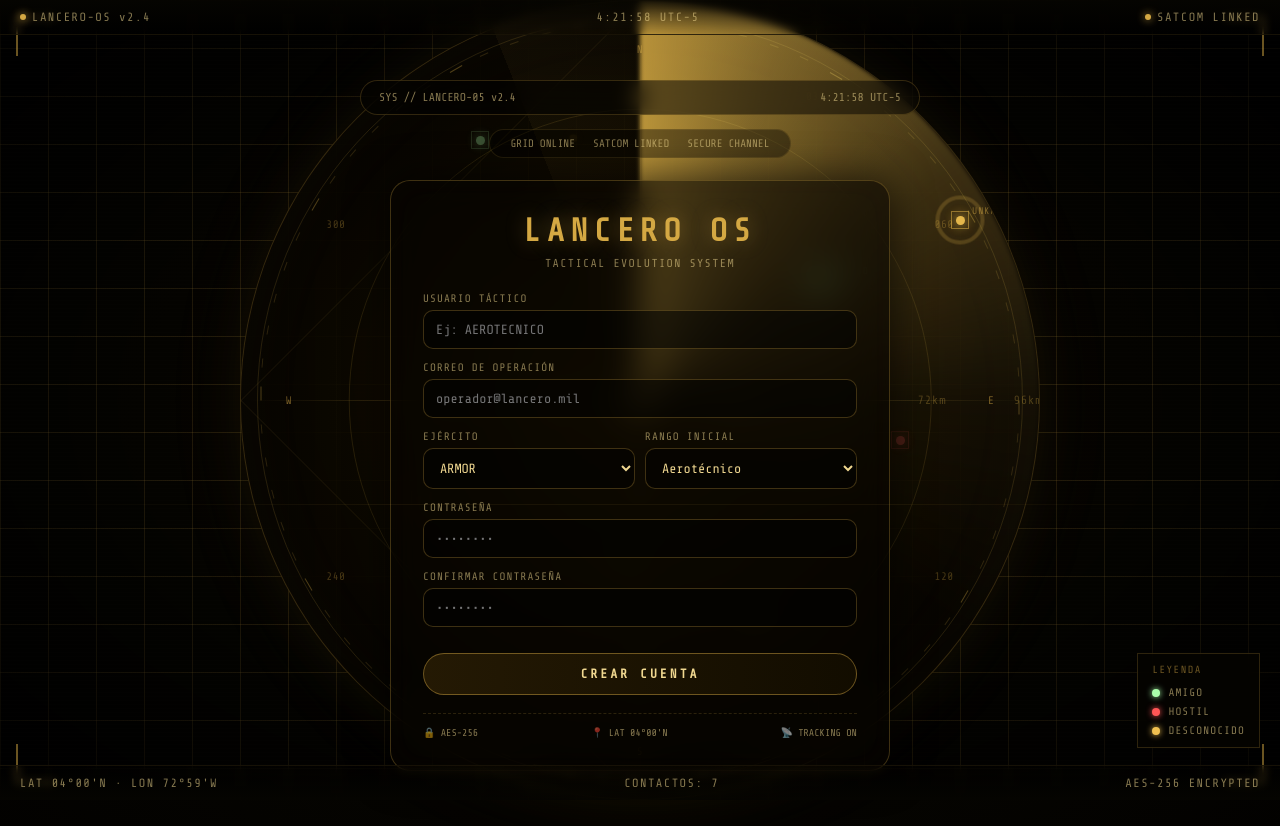
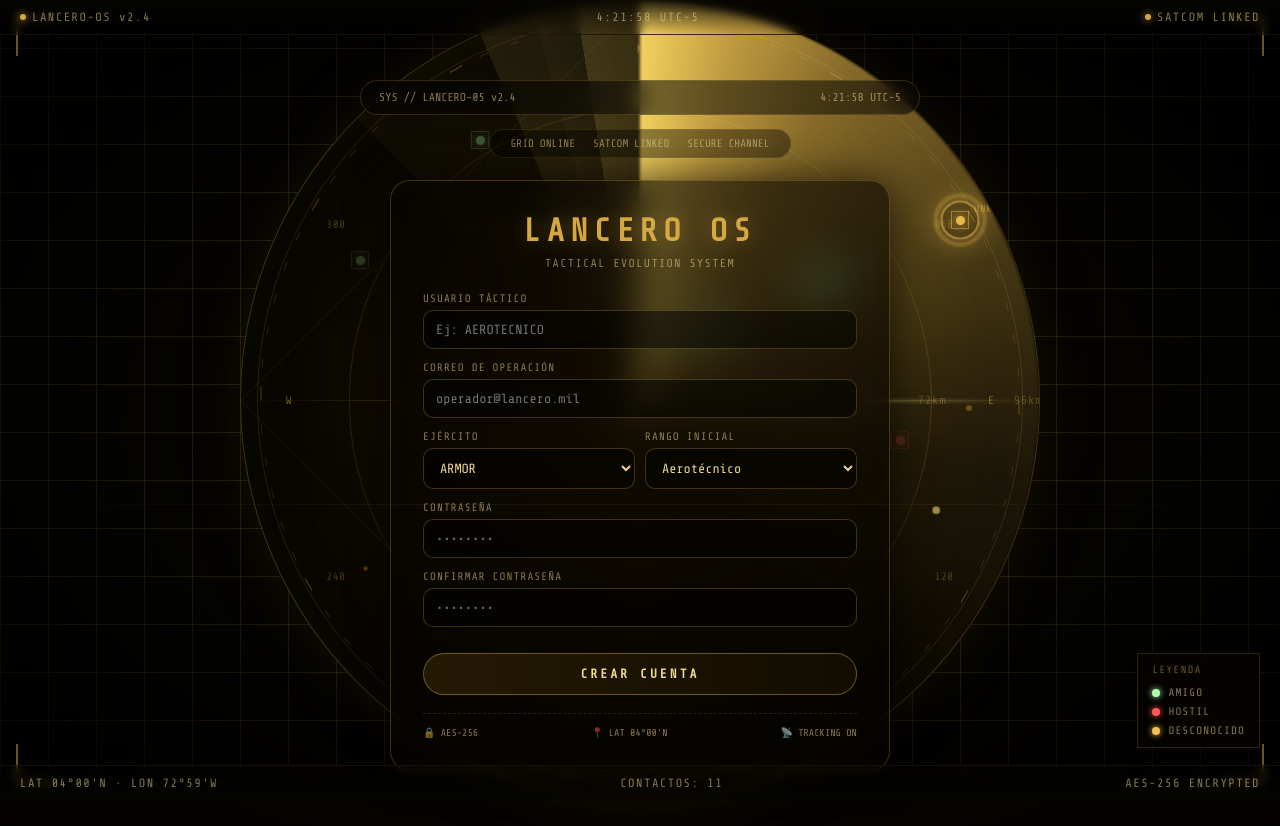
Before and after one commit to Ricardo-Orozco2603/Lancero_OS, a plain HTML site: page index.html in a window 1280 px wide. Drawn offline with nearby package versions, Linux system fonts and the light colour scheme; animation ran at ten frames a second.

Commit message:
feat: enhance radar detection visuals and static blips

```diff
--- a/Radar.js
+++ b/Radar.js
@@ -17,6 +17,10 @@ const contacts = [
   { x:  260, y:   40, type: 'HOSTILE' },
   { x: -160, y: -260, type: 'FRIEND'  },
   { x:  320, y: -180, type: 'UNKNOWN' },
+  { x:   60, y:  -70, type: 'FRIEND'  },
+  { x: -130, y:   60, type: 'UNKNOWN' },
+  { x:  200, y:  160, type: 'HOSTILE' },
+  { x: -280, y: -140, type: 'FRIEND'  },
 ];
 
 const COLOR = {
@@ -98,21 +102,45 @@ function createPing(c) {
   c.cooldown = true;
   const col = COLOR[c.type];
 
-  // outer ring expand
+  // outer ring expand — 2 concentric rings
+  [6, 10].forEach((halfSz, i) => {
     const ping = document.createElement('div');
     ping.style.cssText = `
       position:absolute;
-    width:12px; height:12px;
+      width:${halfSz*2}px; height:${halfSz*2}px;
       border-radius:50%;
       border:1px solid ${col};
-    left:calc(50% + ${c.x}px - 6px);
-    top:calc(50% + ${c.y}px - 6px);
+      left:calc(50% + ${c.x}px - ${halfSz}px);
+      top:calc(50% + ${c.y}px - ${halfSz}px);
       pointer-events:none; z-index:6;
+      box-shadow: 0 0 6px ${col};
     `;
     radar.appendChild(ping);
-  gsap.fromTo(ping, { scale:.4, opacity:1 },
-    { scale:5, opacity:0, duration:1.2, ease:'power2.out',
+    gsap.fromTo(ping,
+      { scale:.3, opacity:1 },
+      { scale: i === 0 ? 6 : 4, opacity:0,
+        duration: 1.4 + i * .4,
+        delay: i * .18,
+        ease:'power2.out',
         onComplete: () => ping.remove() });
+  });
+
+  // bright core flash on detection
+  const flash = document.createElement('div');
+  flash.style.cssText = `
+    position:absolute;
+    width:18px; height:18px;
+    border-radius:50%;
+    background:${col};
+    left:calc(50% + ${c.x}px - 9px);
+    top:calc(50% + ${c.y}px - 9px);
+    pointer-events:none; z-index:8;
+    box-shadow: 0 0 20px ${col}, 0 0 40px ${col}88;
+  `;
+  radar.appendChild(flash);
+  gsap.fromTo(flash, { scale:.4, opacity:1 },
+    { scale:0, opacity:0, duration:.6, ease:'power3.out',
+      onComplete: () => flash.remove() });
 
   // label flash
   const lbl = document.createElement('div');
@@ -123,14 +151,15 @@ function createPing(c) {
     font-size:clamp(7px,.75vw,10px);
     letter-spacing:.1em;
     color:${col};
-    left:calc(50% + ${c.x + 12}px);
-    top:calc(50% + ${c.y - 14}px);
+    left:calc(50% + ${c.x + 14}px);
+    top:calc(50% + ${c.y - 16}px);
     pointer-events:none; z-index:7;
     white-space:nowrap;
+    text-shadow: 0 0 8px ${col};
   `;
   radar.appendChild(lbl);
   gsap.fromTo(lbl, { opacity:1 },
-    { opacity:0, duration:2, ease:'power2.out',
+    { opacity:0, duration:2.5, ease:'power2.out',
       onComplete: () => lbl.remove() });
 
   setTimeout(() => { c.cooldown = false; }, 2600);
@@ -141,15 +170,21 @@ function staticBlip() {
   const dot = document.createElement('div');
   const angle  = Math.random() * Math.PI * 2;
   const maxR   = Math.min(radar.clientWidth * .44, 420);
-  const radius = 40 + Math.random() * (maxR - 40);
+  const radius = 30 + Math.random() * (maxR - 30);
   const x = Math.cos(angle) * radius;
   const y = Math.sin(angle) * radius;
-  const sz = 2 + Math.random() * 3;
+  const isBright = Math.random() > .72;
+  const sz = isBright ? 3 + Math.random() * 3.5 : 1.5 + Math.random() * 2.5;
 
-  // gold-tinted static
+  // gold-tinted static with occasional bright white-gold spike
+  let col;
+  if (isBright) {
+    col = `rgb(255,230,120)`;
+  } else {
     const r = 180 + Math.floor(Math.random() * 60);
-  const g = 130 + Math.floor(Math.random() * 60);
-  const col = `rgb(${r},${g},30)`;
+    const g = 120 + Math.floor(Math.random() * 60);
+    col = `rgb(${r},${g},20)`;
+  }
 
   dot.style.cssText = `
     position:absolute;
@@ -159,21 +194,62 @@ function staticBlip() {
     left:calc(50% + ${x}px - ${sz/2}px);
     top:calc(50% + ${y}px - ${sz/2}px);
     opacity:0; pointer-events:none; z-index:5;
-    box-shadow:0 0 6px ${col};
+    box-shadow:0 0 ${isBright?10:5}px ${col}, 0 0 ${isBright?20:8}px ${col}66;
+  `;
+  radar.appendChild(dot);
+
+  const peakOpacity = isBright ? .85 : .45;
+  gsap.fromTo(dot,
+    { scale:.1, opacity:0 },
+    { scale:1.4, opacity:peakOpacity, duration: isBright ? .2 : .4,
+      ease: 'power2.out',
+      onComplete() {
+        gsap.to(dot, {
+          scale: isBright ? 2.8 : 2,
+          opacity:0,
+          duration: isBright ? .7 : 1.1,
+          ease:'power1.in',
+          onComplete: () => dot.remove()
+        });
+      }
+    });
+}
+
+// Extra fine-grain noise layer
+function noiseDot() {
+  const dot = document.createElement('div');
+  const angle  = Math.random() * Math.PI * 2;
+  const maxR   = Math.min(radar.clientWidth * .44, 420);
+  const radius = 20 + Math.random() * (maxR - 20);
+  const x = Math.cos(angle) * radius;
+  const y = Math.sin(angle) * radius;
+  const sz = 1 + Math.random() * 1.5;
+  const col = `rgba(212,168,67,${.15 + Math.random() * .25})`;
+
+  dot.style.cssText = `
+    position:absolute;
+    width:${sz}px; height:${sz}px;
+    border-radius:50%;
+    background:${col};
+    left:calc(50% + ${x}px - ${sz/2}px);
+    top:calc(50% + ${y}px - ${sz/2}px);
+    opacity:0; pointer-events:none; z-index:4;
   `;
   radar.appendChild(dot);
   gsap.fromTo(dot,
-    { scale:.2, opacity:0 },
-    { scale:1.3, opacity:.5, duration:.35,
+    { opacity:0 },
+    { opacity:1, duration:.15,
       onComplete() {
-        gsap.to(dot, { scale:2, opacity:0, duration:.9,
+        gsap.to(dot, { opacity:0, duration:.6,
           onComplete: () => dot.remove() });
       }
     });
 }
 
-setInterval(staticBlip, 900);
-setInterval(() => { if (Math.random() > .6) staticBlip(); }, 600);
+setInterval(staticBlip, 500);
+setInterval(() => { if (Math.random() > .4) staticBlip(); }, 300);
+setInterval(noiseDot, 180);
+setInterval(noiseDot, 90);
 
 // ── Pulse: sweep trail glow ───────────────────
 function sweepGlow() {
@@ -181,21 +257,59 @@ function sweepGlow() {
   glow.style.cssText = `
     position:absolute; inset:0;
     border-radius:50%;
-    background: conic-gradient(from ${sweepAngle}deg,
-      rgba(212,168,67,.12), transparent 20%);
+    background: conic-gradient(from ${sweepAngle - 2}deg,
+      rgba(255,220,100,.18),
+      rgba(212,168,67,.10) 12%,
+      transparent 26%);
     pointer-events:none; z-index:3;
   `;
   radar.appendChild(glow);
-  gsap.to(glow, { opacity:0, duration:.8,
+  gsap.to(glow, { opacity:0, duration:1.0,
     onComplete: () => glow.remove() });
 }
-setInterval(sweepGlow, 400);
+
+// ── Radial flash at sweep leading edge ────────
+function sweepFlash() {
+  const flash = document.createElement('div');
+  flash.style.cssText = `
+    position:absolute; inset:0;
+    border-radius:50%;
+    background: conic-gradient(from ${sweepAngle - 1}deg,
+      rgba(255,240,180,.22),
+      transparent 4%);
+    pointer-events:none; z-index:6;
+  `;
+  radar.appendChild(flash);
+  gsap.fromTo(flash, { opacity:1 },
+    { opacity:0, duration:.3,
+      onComplete: () => flash.remove() });
+}
+
+setInterval(sweepGlow, 250);
+setInterval(sweepFlash, 140);
 
 // ── Center pulse ──────────────────────────────
 gsap.to('.radar-center', {
-  scale: 1.6, opacity: .3,
-  duration: 1.6, repeat: -1, yoyo: true,
-  ease: 'power1.inOut'
+  scale: 2.2, opacity: .25,
+  duration: 1.8, repeat: -1, yoyo: true,
+  ease: 'sine.inOut'
+});
+
+// Secondary outer ring pulse
+const centerOuter = document.createElement('div');
+centerOuter.style.cssText = `
+  position:absolute;
+  top:50%; left:50%;
+  width:28px; height:28px;
+  transform:translate(-50%,-50%);
+  border-radius:50%;
+  border:1px solid rgba(212,168,67,.5);
+  pointer-events:none; z-index:9;
+`;
+radar.appendChild(centerOuter);
+gsap.to(centerOuter, {
+  scale:3, opacity:0,
+  duration:2.2, repeat:-1, ease:'power1.out'
 });
 
 // ── Contact count HUD ─────────────────────────
--- a/Style.css
+++ b/Style.css
@@ -74,31 +74,38 @@ body {
   border-radius: 50%;
   background:
     radial-gradient(circle at center,
-      rgba(40,28,4,.6) 0%,
-      rgba(12,8,0,.92) 60%,
-      rgba(2,1,0,.98) 100%);
-  border: 1px solid rgba(212,168,67,.22);
+      rgba(50,35,5,.65) 0%,
+      rgba(14,10,1,.94) 55%,
+      rgba(2,1,0,.99) 100%);
+  border: 1px solid rgba(212,168,67,.28);
   box-shadow:
-    0 0 60px  rgba(212,168,67,.06),
-    0 0 120px rgba(212,168,67,.03),
-    inset 0 0 80px  rgba(212,168,67,.04),
+    0 0 60px  rgba(212,168,67,.08),
+    0 0 120px rgba(212,168,67,.04),
+    inset 0 0 80px  rgba(212,168,67,.06),
     inset 0 0 200px rgba(0,0,0,.7);
   overflow: hidden;
+  animation: discGlow 5s ease-in-out infinite;
 }
 
 /* ── Rings ── */
 .radar-rings { position: absolute; inset: 0; }
+
+@keyframes ringPulse {
+  0%, 100% { opacity: 1; }
+  50%       { opacity: 0.45; }
+}
 
 .ring {
   position: absolute;
   left: 50%; top: 50%;
   transform: translate(-50%, -50%);
   border-radius: 50%;
+  animation: ringPulse 4s ease-in-out infinite;
 }
-.ring:nth-child(1) { width:96%; height:96%; border:1px solid rgba(212,168,67,.16); }
-.ring:nth-child(2) { width:73%; height:73%; border:1px solid rgba(212,168,67,.14); }
-.ring:nth-child(3) { width:49%; height:49%; border:1px solid rgba(212,168,67,.12); }
-.ring:nth-child(4) { width:25%; height:25%; border:1px solid rgba(212,168,67,.10); }
+.ring:nth-child(1) { width:96%; height:96%; border:1px solid rgba(212,168,67,.22); animation-delay: 0s; }
+.ring:nth-child(2) { width:73%; height:73%; border:1px solid rgba(212,168,67,.20); animation-delay: .8s; }
+.ring:nth-child(3) { width:49%; height:49%; border:1px solid rgba(212,168,67,.18); animation-delay: 1.6s; }
+.ring:nth-child(4) { width:25%; height:25%; border:1px solid rgba(212,168,67,.15); animation-delay: 2.4s; }
 
 /* ring labels */
 .ring-label {
@@ -178,15 +185,36 @@ body {
   border-radius: 50%;
   background:
     conic-gradient(from 0deg,
-      rgba(212,168,67,.85),
-      rgba(240,192,80,.5) 6%,
-      rgba(212,168,67,.25) 15%,
-      rgba(212,168,67,.06) 25%,
-      transparent 35%);
-  filter: blur(2px);
+      rgba(255,220,100,.95),
+      rgba(240,192,80,.75)  4%,
+      rgba(212,168,67,.55)  9%,
+      rgba(212,168,67,.30) 18%,
+      rgba(212,168,67,.10) 28%,
+      transparent          40%);
+  filter: blur(1.5px);
   mix-blend-mode: screen;
   transform-origin: center center;
 }
+
+/* Bright leading edge line */
+.sweep::before {
+  content: '';
+  position: absolute;
+  top: 50%; left: 50%;
+  width: 50%; height: 1.5px;
+  background: linear-gradient(90deg, rgba(255,240,160,.95), transparent);
+  transform-origin: left center;
+  transform: rotate(0deg);
+  border-radius: 2px;
+}
+
+/* Rotating radial outer glow on the disc */
+@keyframes discGlow {
+  0%   { box-shadow: 0 0 60px rgba(212,168,67,.06), 0 0 120px rgba(212,168,67,.03), inset 0 0 80px rgba(212,168,67,.04), inset 0 0 200px rgba(0,0,0,.7); }
+  50%  { box-shadow: 0 0 80px rgba(212,168,67,.12), 0 0 160px rgba(212,168,67,.06), inset 0 0 100px rgba(212,168,67,.08), inset 0 0 200px rgba(0,0,0,.6); }
+  100% { box-shadow: 0 0 60px rgba(212,168,67,.06), 0 0 120px rgba(212,168,67,.03), inset 0 0 80px rgba(212,168,67,.04), inset 0 0 200px rgba(0,0,0,.7); }
+}
+
 
 /* ── Center ── */
 .radar-center {
```
Lines whose indentation alone changed are shown as unchanged.
